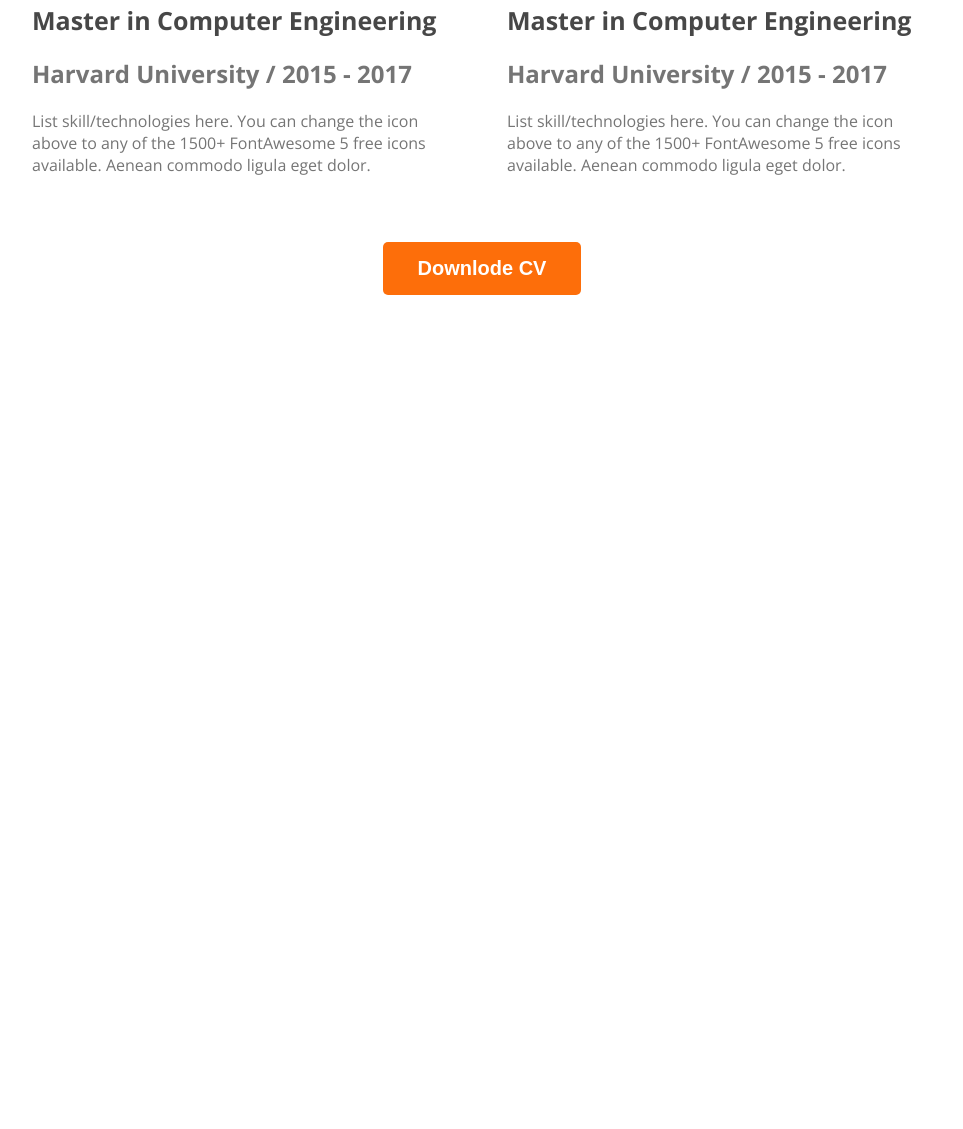
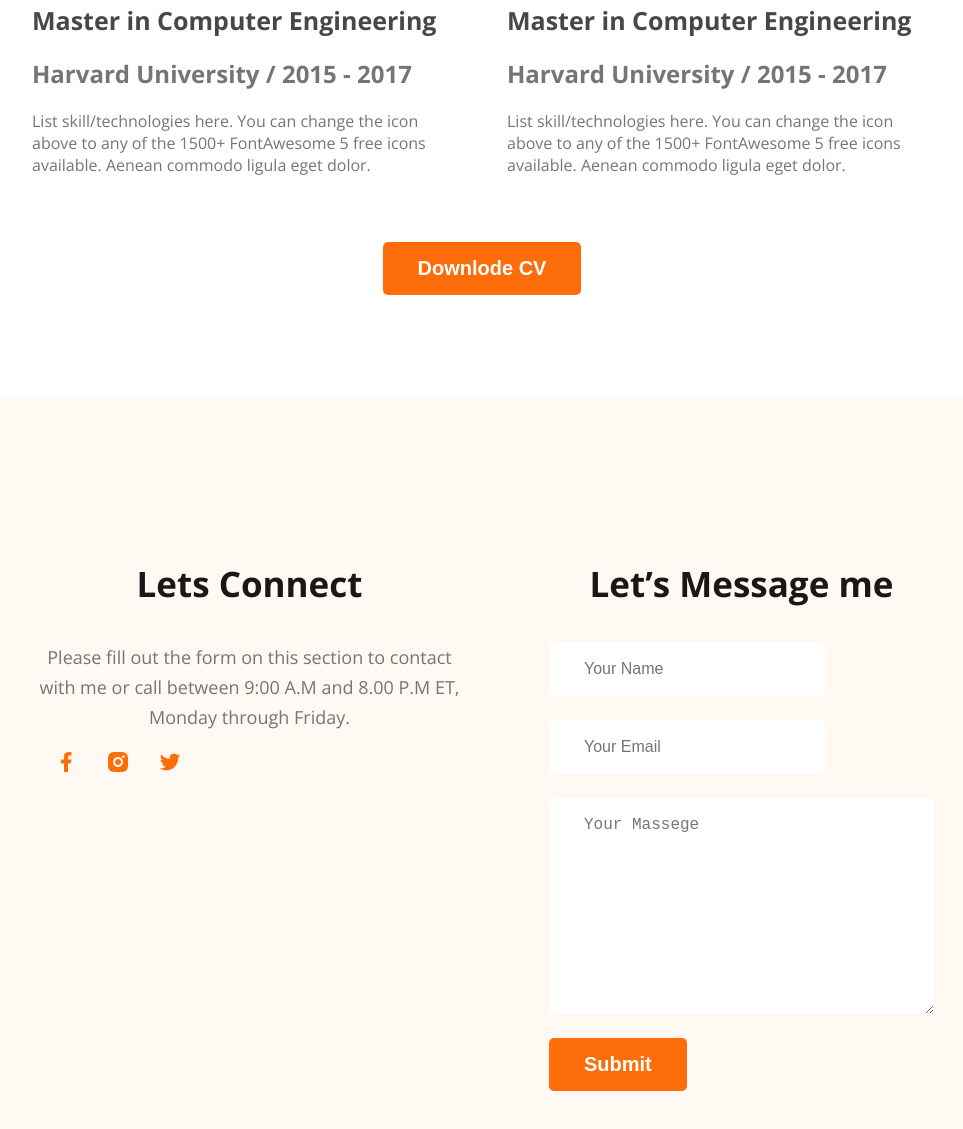
Before and after one commit to jahid1100/web-portfolio, a plain HTML site: page index.html in a window 1280 px wide. Shown: the part 2905-4034 px from the top of the page, without its empty margins (158-1121 px from the left). Before the commit the page ends 3208 px from the top, so only its background shows below. Drawn offline with nearby package versions, Linux system fonts and the light colour scheme.

Commit message:
contact finish

```diff
--- a/Css/style.css
+++ b/Css/style.css
@@ -188,7 +188,44 @@ main>section {
 .resume-item-description {
     color: #757575;
 }
-.downlode-cv{
+
+.downlode-cv {
     text-align: center;
     margin-top: 50px;
 }
+
+/* footer section style */
+footer {
+    display: flex;
+    gap: 80px;
+    background: #FFF8F3;
+    margin-top: 100px;
+    padding: 130px 180px 150px;
+}
+
+footer .colum {
+    width: 50%;
+}
+
+.contact-contraine{
+
+}
+
+.contact input[type="text"] , .contact input[type="email"],
+textarea {
+
+    display: block;
+    margin-bottom: 24px;
+    padding: 18px 35px;
+    color: #757575;
+    font-size: 16px;
+    border-radius: 5px;
+    background: #FFF;
+    border: none;
+}
+.social-links a{
+    margin-left: 24px;
+}
+/* footer .fooret-colum .footer-section{
+    text-align: left;
+} */
--- a/index.html
+++ b/index.html
@@ -172,7 +172,26 @@
 
     </main>
     <footer>
-
+        <div class="footer-colum">
+            <h3 class="section-title">Lets Connect</h3>
+            <p class="section-description">Please fill out the form on this section to contact with me or call between 9:00 A.M and 8.00 P.M ET, Monday through Friday.</p>
+            <div class="social-links">
+                <a href=""><img src="./images/icons/facebook.png" alt=""></a>
+                <a href=""><img src="./images/icons/insta.png" alt=""></a>
+                <a href=""><img src="./images/icons/twitter.png" alt=""></a>
+            </div>
+        </div>
+        <div class="footer-colum">
+            <h3 class="section-title">Let’s Message me</h3>
+            <div class="contact-contraine">
+                <form class="contact" action="">
+                    <input type="text" name="" id="" placeholder="Your Name">
+                    <input type="email" name="" id="" placeholder="Your Email">
+                    <textarea name="" id="" cols="30" rows="10" placeholder="Your Massege"></textarea>
+                    <input class="btn-primary" type="submit" value="Submit">
+                </form>
+            </div>
+        </div>
     </footer>
 </body>
 
```
